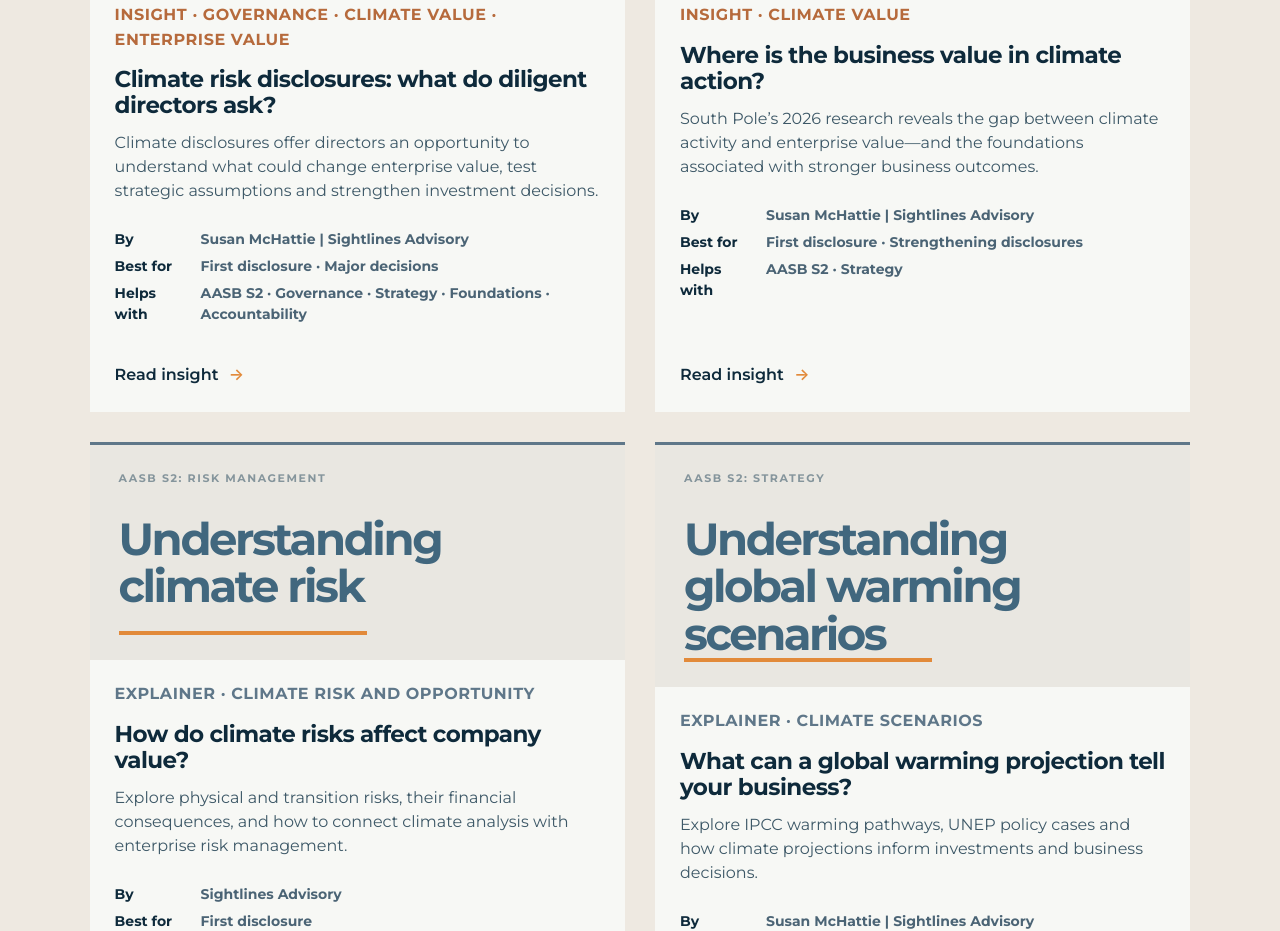
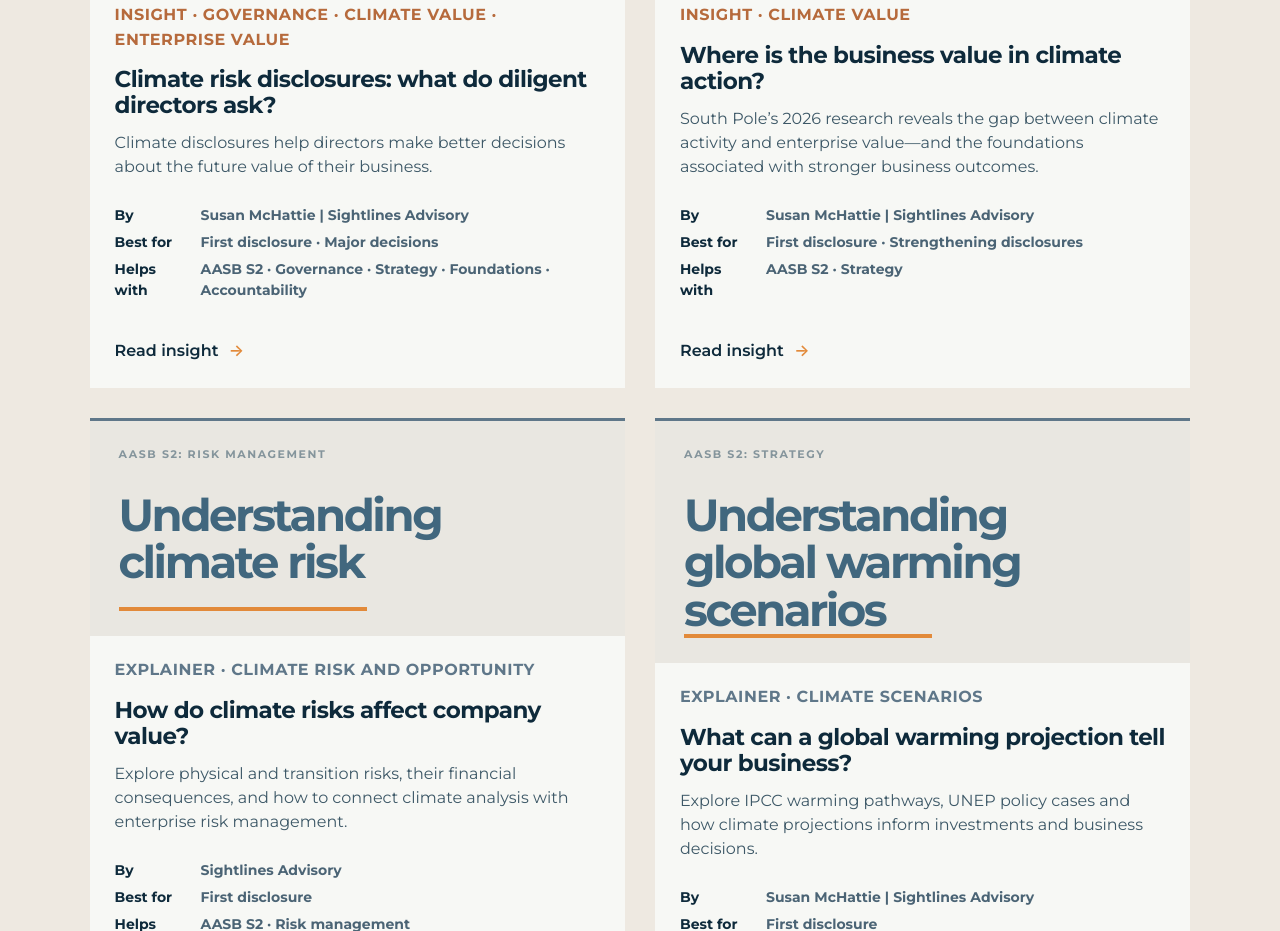
Before and after one commit to sightlines-advisory/web-prototype, a plain HTML site: page insights/index.html in a window 1280 px wide. Shown: the part 1657-2588 px from the top of the page. Drawn offline with Linux system fonts and the light colour scheme.

Commit message:
Apply author-approved governance Insight standfirst

```diff
--- a/insights/index.html
+++ b/insights/index.html
@@ -40,7 +40,7 @@
 </section>
     <section class="insights-grid-section" id="insights-library"><div class="insights-grid-header"><div><p class="eyebrow">BROWSE THE LIBRARY</p><h2>Latest insights</h2></div><p>3 insights · 9 explainers · 1 featured method</p></div>
       <div class="insights-discovery"><label for="insights-search">Find an article</label><input id="insights-search" type="search" placeholder="Search topics, titles and questions" autocomplete="off"><div class="insights-filters" role="group" aria-label="Filter articles"><button type="button" data-filter="all" aria-pressed="true">All</button><button type="button" data-filter="insight">Insight</button><button type="button" data-filter="explainer">Explainer</button><button type="button" data-filter="first disclosure">First disclosure</button><button type="button" data-filter="strengthening disclosures">Strengthening disclosures</button></div><p id="insights-search-status" role="status" aria-live="polite" aria-atomic="true"></p></div><div class="insights-grid">
-<article class="insight-card card--insight" data-topics="Governance Climate value Enterprise value" data-transition="Foundations Accountability"><div class="tile-art tile-art--insight tile-art--white-kicker" aria-hidden="true"><p>AASB S2: GOVERNANCE</p><strong>The role of<br>the Board</strong><i class="insight-rule"></i></div><div class="insight-card-body"><span class="insight-type">Insight · Governance · Climate value · Enterprise value</span><h3><a href="climate-risk-disclosures-director-questions.html">Climate risk disclosures: what do diligent directors ask?</a></h3><p>Climate disclosures offer directors an opportunity to understand what could change enterprise value, test strategic assumptions and strengthen investment decisions.</p><dl class="insight-card-meta"><div class="insight-card-meta-row"><dt>By</dt><dd>Susan McHattie | Sightlines Advisory</dd></div><div class="insight-card-meta-row"><dt>Best for</dt><dd>First disclosure · Major decisions</dd></div><div class="insight-card-meta-row"><dt>Helps with</dt><dd>AASB S2 · Governance · Strategy · Foundations · Accountability</dd></div></dl><a class="text-link" href="climate-risk-disclosures-director-questions.html">Read insight <span aria-hidden="true">→</span></a></div></article>
+<article class="insight-card card--insight" data-topics="Governance Climate value Enterprise value" data-transition="Foundations Accountability"><div class="tile-art tile-art--insight tile-art--white-kicker" aria-hidden="true"><p>AASB S2: GOVERNANCE</p><strong>The role of<br>the Board</strong><i class="insight-rule"></i></div><div class="insight-card-body"><span class="insight-type">Insight · Governance · Climate value · Enterprise value</span><h3><a href="climate-risk-disclosures-director-questions.html">Climate risk disclosures: what do diligent directors ask?</a></h3><p>Climate disclosures help directors make better decisions about the future value of their business.</p><dl class="insight-card-meta"><div class="insight-card-meta-row"><dt>By</dt><dd>Susan McHattie | Sightlines Advisory</dd></div><div class="insight-card-meta-row"><dt>Best for</dt><dd>First disclosure · Major decisions</dd></div><div class="insight-card-meta-row"><dt>Helps with</dt><dd>AASB S2 · Governance · Strategy · Foundations · Accountability</dd></div></dl><a class="text-link" href="climate-risk-disclosures-director-questions.html">Read insight <span aria-hidden="true">→</span></a></div></article>
         <article class="insight-card card--insight"><div class="tile-art tile-art--insight" aria-hidden="true"><p>AASB S2: STRATEGY</p><strong>Creating<br>business value</strong><i class="insight-rule"></i></div><div class="insight-card-body"><span class="insight-type">Insight · Climate value</span><h3><a href="where-is-business-value-in-climate-action.html">Where is the business value in climate action?</a></h3><p>South Pole’s 2026 research reveals the gap between climate activity and enterprise value—and the foundations associated with stronger business outcomes.</p><dl class="insight-card-meta"><div class="insight-card-meta-row"><dt>By</dt><dd>Susan McHattie | Sightlines Advisory</dd></div><div class="insight-card-meta-row"><dt>Best for</dt><dd>First disclosure · Strengthening disclosures</dd></div><div class="insight-card-meta-row"><dt>Helps with</dt><dd>AASB S2 · Strategy</dd></div></dl><a class="text-link" href="where-is-business-value-in-climate-action.html">Read insight <span aria-hidden="true">→</span></a></div></article>
         <article class="insight-card card--type card--fact"><div class="tile-art tile-art--fact" aria-hidden="true"><p>AASB S2: RISK MANAGEMENT</p><strong>Understanding<br>climate risk</strong><i class="fact-rule"></i></div><div class="insight-card-body"><span class="insight-type">Explainer · Climate risk and opportunity</span><h3><a href="how-climate-risks-affect-company-value.html">How do climate risks affect company value?</a></h3><p>Explore physical and transition risks, their financial consequences, and how to connect climate analysis with enterprise risk management.</p><dl class="insight-card-meta"><div class="insight-card-meta-row"><dt>By</dt><dd>Sightlines Advisory</dd></div><div class="insight-card-meta-row"><dt>Best for</dt><dd>First disclosure</dd></div><div class="insight-card-meta-row"><dt>Helps with</dt><dd>AASB S2 · Risk management</dd></div></dl><a class="text-link" href="how-climate-risks-affect-company-value.html">Read explainer <span aria-hidden="true">→</span></a></div></article>
         <article class="insight-card card--type card--fact"><div class="tile-art tile-art--fact" aria-hidden="true"><p>AASB S2: STRATEGY</p><strong>Understanding<br>global warming scenarios</strong><i class="fact-rule"></i></div><div class="insight-card-body"><span class="insight-type">Explainer · Climate scenarios</span><h3><a href="global-warming-projections-business.html">What can a global warming projection tell your business?</a></h3><p>Explore IPCC warming pathways, UNEP policy cases and how climate projections inform investments and business decisions.</p><dl class="insight-card-meta"><div class="insight-card-meta-row"><dt>By</dt><dd>Susan McHattie | Sightlines Advisory</dd></div><div class="insight-card-meta-row"><dt>Best for</dt><dd>First disclosure</dd></div><div class="insight-card-meta-row"><dt>Helps with</dt><dd>AASB S2 · Strategy</dd></div></dl><a class="text-link" href="global-warming-projections-business.html">Read explainer <span aria-hidden="true">→</span></a></div></article>
```
